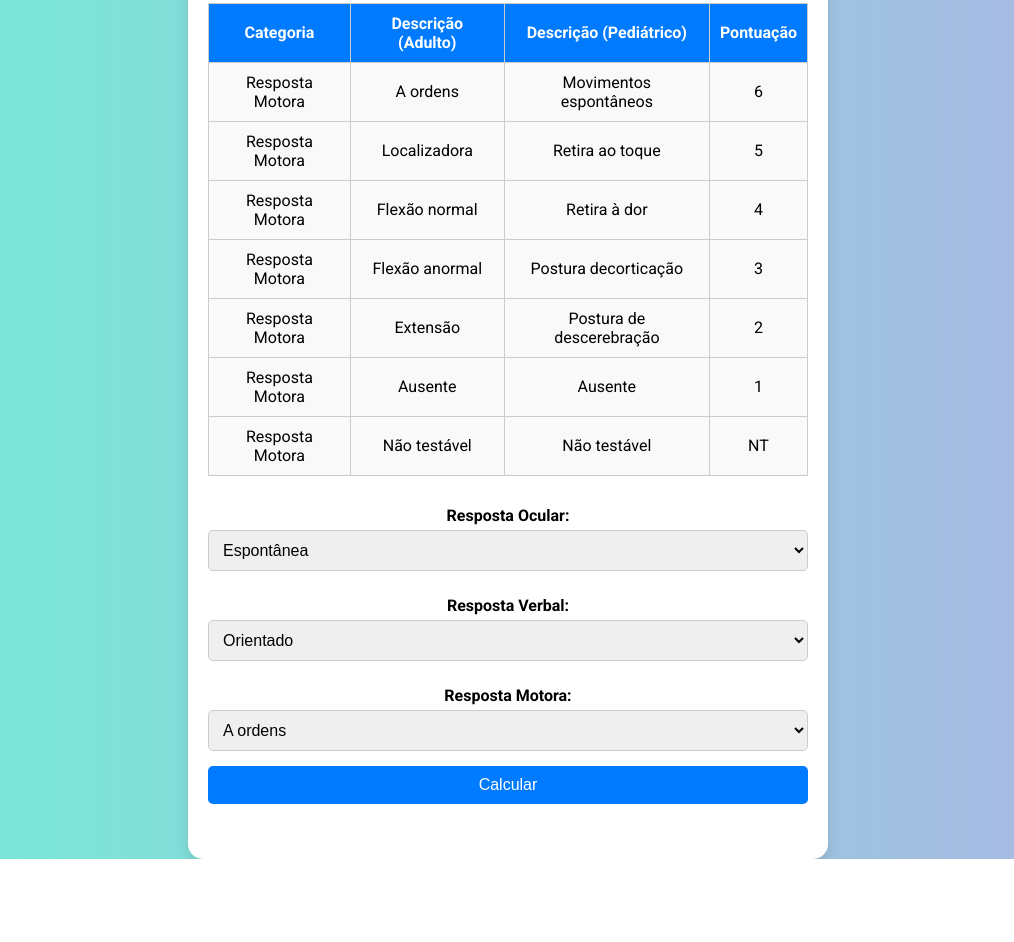
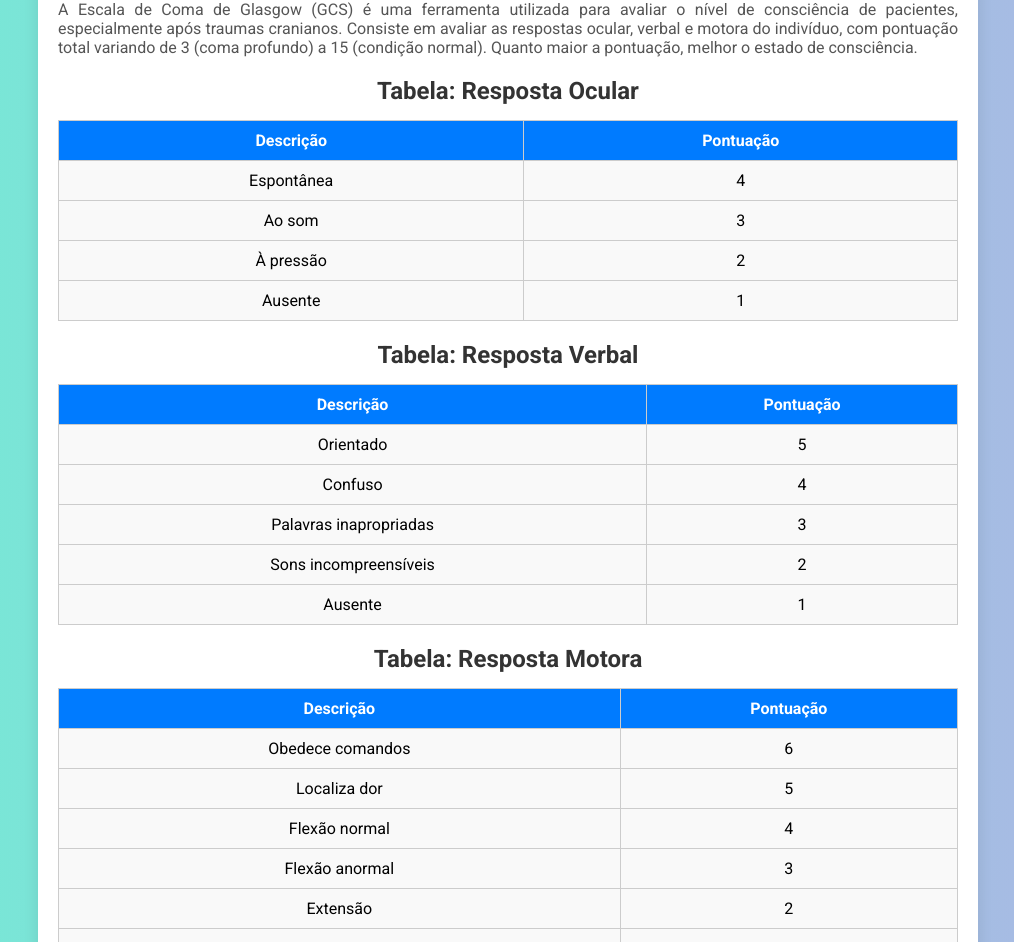
Before and after one commit to samukarepo/Calculadora-de-coma-de-Glasglow, a plain HTML site: page index.html in a window 1280 px wide. Shown: the part 115-1057 px from the top of the page, without its empty margins (132-1146 px from the left). Before the commit the page ends 974 px from the top, so only its background shows below. Drawn offline with Linux system fonts and the light colour scheme.

Commit message:
Update index.html

```diff
--- a/index.html
+++ b/index.html
@@ -1,5 +1,5 @@
 <!DOCTYPE html>
-<html lang="en">
+<html lang="pt-br">
 
 <head>
     <meta charset="UTF-8">
@@ -14,8 +14,9 @@
             display: flex;
             justify-content: center;
             align-items: center;
-            height: 100vh;
+            padding: 20px;
             margin: 0;
+            min-height: 100vh;
             text-align: center;
         }
 
@@ -25,7 +26,7 @@
             border-radius: 15px;
             box-shadow: 0 10px 15px rgba(0, 0, 0, 0.1);
             width: 90%;
-            max-width: 600px;
+            max-width: 900px;
             text-align: center;
         }
 
@@ -38,6 +39,7 @@
             font-size: 1rem;
             color: #555;
             margin-bottom: 20px;
+            text-align: justify;
         }
 
         table {
@@ -64,6 +66,7 @@
         form {
             display: flex;
             flex-direction: column;
+            align-items: center;
         }
 
         label {
@@ -118,66 +121,104 @@
     <div class="container">
         <h1>Calculadora de Escala de Coma de Glasgow</h1>
         <p>
-            A Escala de Coma de Glasgow (GCS) é uma ferramenta usada para avaliar o nível de consciência de uma pessoa
-            após um trauma craniano ou outra lesão cerebral. Ela considera três aspectos principais: resposta ocular,
-            verbal e motora. A pontuação varia de 3 (coma profundo) a 15 (normal), e quanto maior a pontuação, melhor o
-            estado de consciência.
+            A Escala de Coma de Glasgow (GCS) é uma ferramenta utilizada para avaliar o nível de consciência de pacientes, especialmente após traumas cranianos. Consiste em avaliar as respostas ocular, verbal e motora do indivíduo, com pontuação total variando de 3 (coma profundo) a 15 (condição normal). Quanto maior a pontuação, melhor o estado de consciência.
         </p>
-        <h2>Tabela de Pontuações (Modelo)</h2>
+        <h2>Tabela: Resposta Ocular</h2>
         <table>
             <thead>
                 <tr>
-                    <th>Categoria</th>
-                    <th>Descrição (Adulto)</th>
-                    <th>Descrição (Pediátrico)</th>
+                    <th>Descrição</th>
                     <th>Pontuação</th>
                 </tr>
             </thead>
             <tbody>
                 <tr>
-                    <td>Resposta Motora</td>
-                    <td>A ordens</td>
-                    <td>Movimentos espontâneos</td>
+                    <td>Espontânea</td>
+                    <td>4</td>
+                </tr>
+                <tr>
+                    <td>Ao som</td>
+                    <td>3</td>
+                </tr>
+                <tr>
+                    <td>À pressão</td>
+                    <td>2</td>
+                </tr>
+                <tr>
+                    <td>Ausente</td>
+                    <td>1</td>
+                </tr>
+            </tbody>
+        </table>
+
+        <h2>Tabela: Resposta Verbal</h2>
+        <table>
+            <thead>
+                <tr>
+                    <th>Descrição</th>
+                    <th>Pontuação</th>
+                </tr>
+            </thead>
+            <tbody>
+                <tr>
+                    <td>Orientado</td>
+                    <td>5</td>
+                </tr>
+                <tr>
+                    <td>Confuso</td>
+                    <td>4</td>
+                </tr>
+                <tr>
+                    <td>Palavras inapropriadas</td>
+                    <td>3</td>
+                </tr>
+                <tr>
+                    <td>Sons incompreensíveis</td>
+                    <td>2</td>
+                </tr>
+                <tr>
+                    <td>Ausente</td>
+                    <td>1</td>
+                </tr>
+            </tbody>
+        </table>
+
+        <h2>Tabela: Resposta Motora</h2>
+        <table>
+            <thead>
+                <tr>
+                    <th>Descrição</th>
+                    <th>Pontuação</th>
+                </tr>
+            </thead>
+            <tbody>
+                <tr>
+                    <td>Obedece comandos</td>
                     <td>6</td>
                 </tr>
                 <tr>
-                    <td>Resposta Motora</td>
-                    <td>Localizadora</td>
-                    <td>Retira ao toque</td>
+                    <td>Localiza dor</td>
                     <td>5</td>
                 </tr>
                 <tr>
-                    <td>Resposta Motora</td>
                     <td>Flexão normal</td>
-                    <td>Retira à dor</td>
                     <td>4</td>
                 </tr>
                 <tr>
-                    <td>Resposta Motora</td>
                     <td>Flexão anormal</td>
-                    <td>Postura decorticação</td>
                     <td>3</td>
                 </tr>
                 <tr>
-                    <td>Resposta Motora</td>
                     <td>Extensão</td>
-                    <td>Postura de descerebração</td>
                     <td>2</td>
                 </tr>
                 <tr>
-                    <td>Resposta Motora</td>
-                    <td>Ausente</td>
                     <td>Ausente</td>
                     <td>1</td>
                 </tr>
-                <tr>
-                    <td>Resposta Motora</td>
-                    <td>Não testável</td>
-                    <td>Não testável</td>
-                    <td>NT</td>
-                </tr>
             </tbody>
         </table>
+
         <form id="glasgowForm">
             <label for="ocular">Resposta Ocular:</label>
             <select id="ocular" required>
@@ -196,13 +237,12 @@
             </select>
             <label for="motora">Resposta Motora:</label>
             <select id="motora" required>
-                <option value="6">A ordens</option>
-                <option value="5">Localizadora</option>
+                <option value="6">Obedece comandos</option>
+                <option value="5">Localiza dor</option>
                 <option value="4">Flexão normal</option>
                 <option value="3">Flexão anormal</option>
                 <option value="2">Extensão</option>
                 <option value="1">Ausente</option>
-                <option value="NT">Não testável</option>
             </select>
             <button type="button" onclick="calcularGlasgow()">Calcular</button>
         </form>
@@ -212,17 +252,16 @@
         function calcularGlasgow() {
             const ocular = parseInt(document.getElementById('ocular').value);
             const verbal = parseInt(document.getElementById('verbal').value);
-            const motora = document.getElementById('motora').value;
+            const motora = parseInt(document.getElementById('motora').value);
 
-            if (isNaN(ocular) || isNaN(verbal) || motora === "NT") {
-                alert('Por favor, selecione uma opção válida para todas as respostas.');
+            if (isNaN(ocular) || isNaN(verbal) || isNaN(motora)) {
+                alert('Por favor, selecione uma opção para todas as respostas.');
                 return;
             }
 
-            const motoraValue = motora === "NT" ? 0 : parseInt(motora);
-            const total = ocular + verbal + motoraValue;
+            const total = ocular + verbal + motora;
+            let estado;
 
-            let estado;
             if (total >= 13) {
                 estado = 'Condição Leve';
             } else if (total >= 9) {
```
